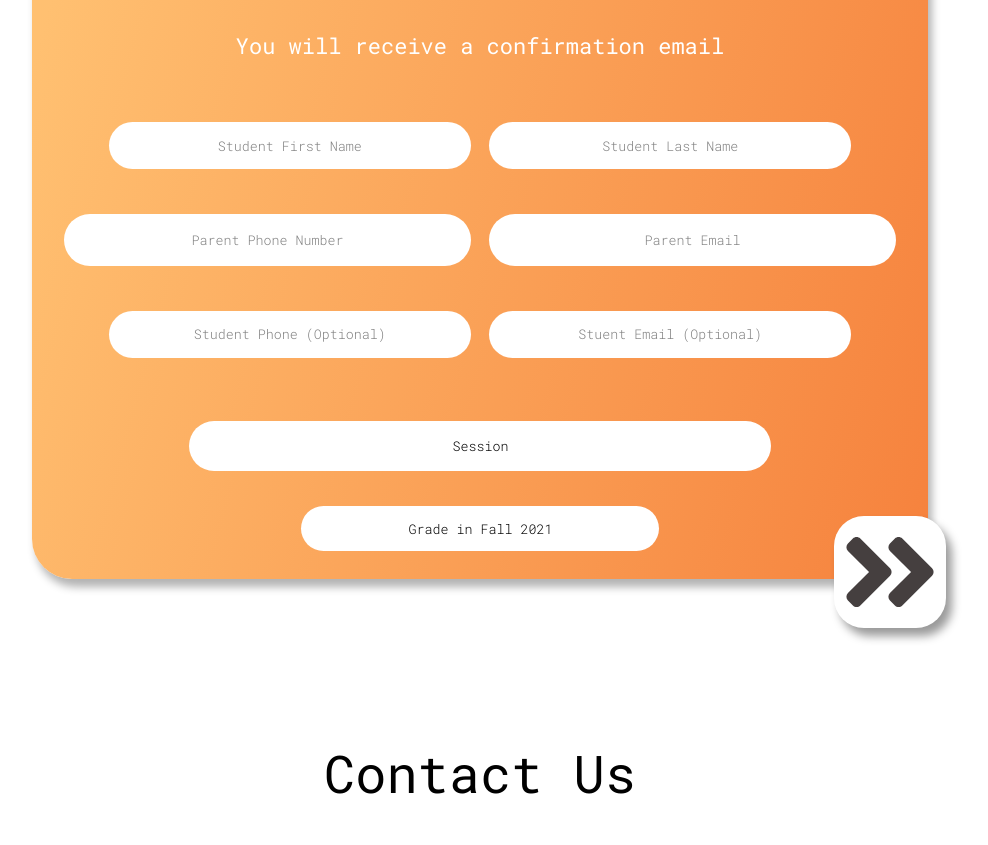
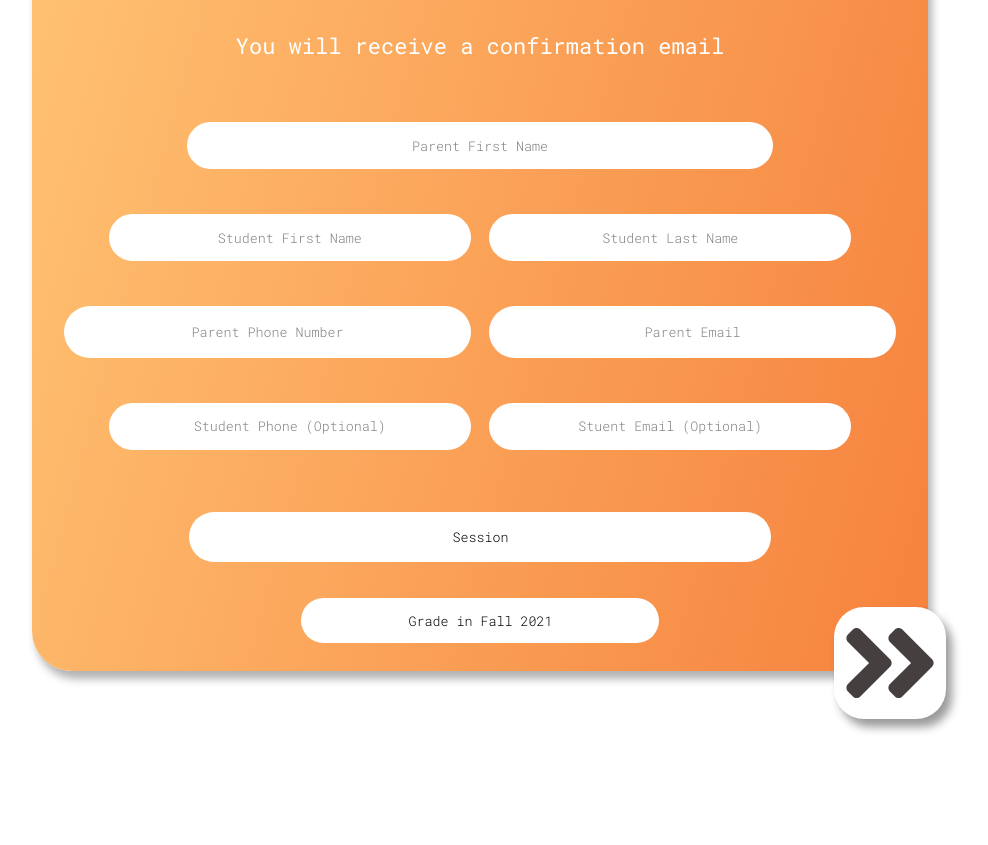
Before and after one commit to letscodesb/website, a React (Create React App) app: page / in a window 1280 px wide. Shown: the part 3419-4264 px from the top of the page, without its empty margins (160-1148 px from the left). Built offline with nearby package versions, Linux system fonts and the light colour scheme.

Commit message:
added 'parent name' field to enrollment form

```diff
--- a/src/components/header/hamburger.js
+++ b/src/components/header/hamburger.js
@@ -46,14 +46,10 @@ class HamburgerMenu extends Component {
     const t = this.props.t;
     console.log(this.state.open);
     return (
-      <nav role="navigation" onClick={this.toggleOpen}>
-        <div id="menuToggleBackground">
-          <div id="menuToggle">
-            <input
-              type="checkbox"
-              checked={this.state.open}
-              onChange={this.toggleOpen}
-            />
+      <nav role="navigation">
+        <div id="menuToggleBackground" onClick={this.toggleOpen}>
+          <div id="menuToggle" onChange={this.toggleOpen}>
+            <input type="checkbox" checked={this.state.open} />
 
             <span></span>
             <span></span>
--- a/src/components/signup-section/signup-section.css
+++ b/src/components/signup-section/signup-section.css
@@ -133,6 +133,10 @@ select {
   visibility: visible;
 }
 
+#parent-first-name-input {
+  width: 65%;
+}
+
 @media only screen and (max-width: 40em),
   only screen and (min-device-width: 768px) and (max-device-width: 1024px) and (orientation: portrait) {
   #signup-section {
--- a/src/components/signup-section/signup-section.js
+++ b/src/components/signup-section/signup-section.js
@@ -16,6 +16,7 @@ export default withTranslation()(
       this.state = {
         parentPhone: "",
         parentEmail: "",
+        parentFirstName: "",
         studentFirstName: "",
         studentLastName: "",
         studentPhone: "",
@@ -33,7 +34,7 @@ export default withTranslation()(
       this.handleChange = this.handleChange.bind(this);
       this.handleSubmit = this.handleSubmit.bind(this);
       this.resetForm = this.resetForm.bind(this);
-      this.president_email = "devon.s.schwartz@gmail.com";
+      this.president_email = "neilaylor@hotmail.com";
     }
 
     handleChange(event) {
@@ -73,6 +74,7 @@ export default withTranslation()(
             (result) => {
               emailjs
                 .send("service_35mr7ho", "template_7u2wp7s", {
+                  parentFirstName: this.state.parentFirstName,
                   studentFirstName: this.state.studentFirstName,
                   studentLastName: this.state.studentLastName,
                   session: this.state.session,
@@ -106,6 +108,7 @@ export default withTranslation()(
 
     resetForm() {
       this.setState({
+        parentFirstName: "",
         parentPhone: "",
         parentEmail: "",
         studentFirstName: "",
@@ -148,6 +151,20 @@ export default withTranslation()(
           </div>
 
           <div id="input-section">
+            <div class="form-input-line">
+              <input
+                name="parentFirstName"
+                id="parent-first-name-input"
+                class="form-input"
+                placeholder={t("enroll-parent-first-name")}
+                onChange={this.handleChange}
+                value={this.state.parentFirstName}
+                ref={this.inputElement}
+                onFocus={this.handleInputFocus}
+                blur={this.handleInputBlur}
+                autoScrolling={false}
+              ></input>
+            </div>
             <div class="form-input-line">
               <input
                 name="studentFirstName"
--- a/src/locate/en/translate.json
+++ b/src/locate/en/translate.json
@@ -62,6 +62,7 @@
 
     "enroll-header":"Enroll",
     "enroll-subheader":"You will receive a confirmation email",
+    "enroll-parent-first-name":"Parent First Name",
     "enroll-student-first-name":"Student First Name",
     "enroll-student-last-name":"Student Last Name",
     "enroll-parent-phone-number":"Parent Phone Number",
--- a/src/locate/es/translate.json
+++ b/src/locate/es/translate.json
@@ -63,6 +63,7 @@
 
     "enroll-header":"Inscribirse",
     "enroll-subheader":"Usted Recibirá un Email de Confirmación",
+    "enroll-parent-first-name":"Nombre del Padre",
     "enroll-student-first-name":"Nombre del Estudiante",
     "enroll-student-last-name":"Último estudiante Nombre",
     "enroll-parent-phone-number":"Teléfono de los Padres",
```
